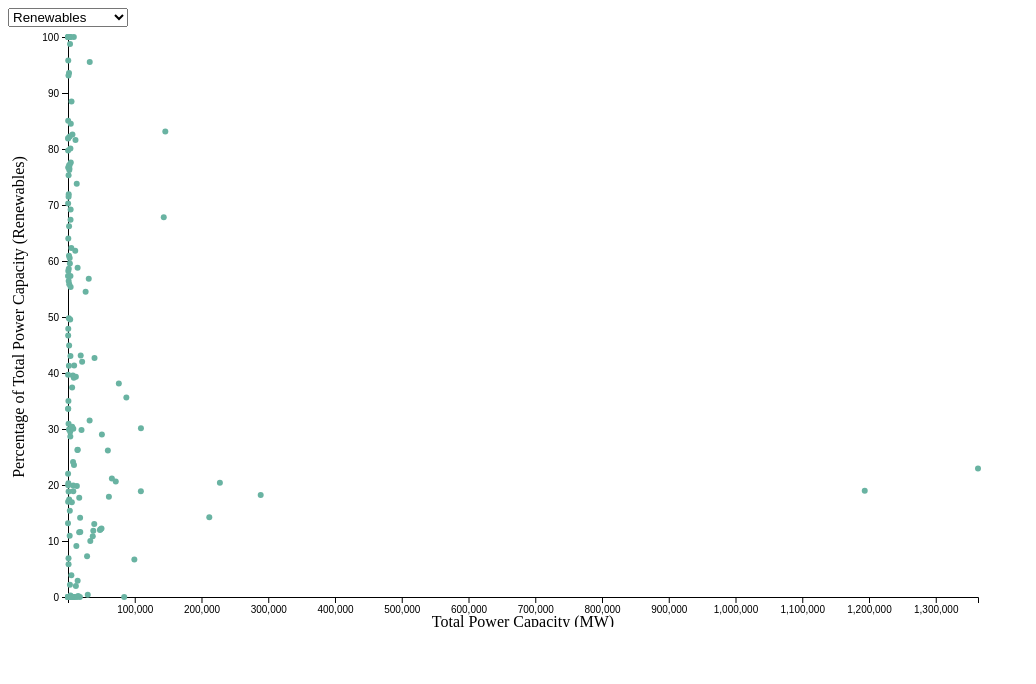
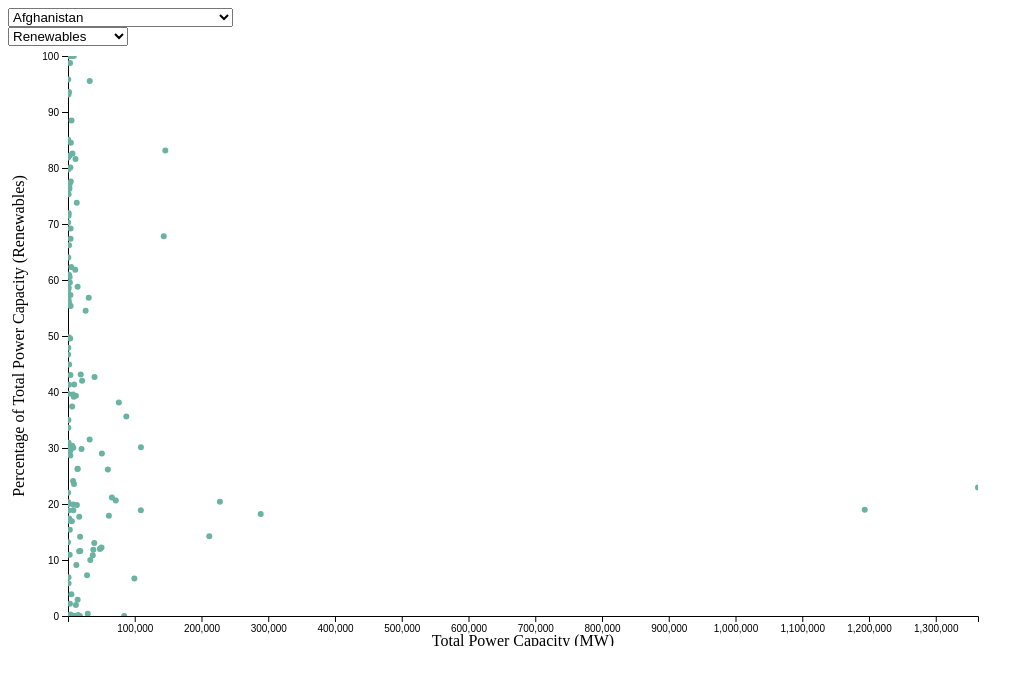
Before and after one commit to ajlarivi/ajlarivi.github.io, a plain HTML site: page scatter.html in a window 1280 px wide. Shown: the whole page, without its empty margins (0-1036 px from the left). Drawn offline with nearby package versions, Linux system fonts and the light colour scheme.

Commit message:
zoom without dropdown changes working

```diff
--- a/scatter.html
+++ b/scatter.html
@@ -4,7 +4,9 @@
 <!-- Load d3.js -->
 <script src="https://d3js.org/d3.v4.js"></script>
 
+<div id="countryOpts"></div>
 <div id="yOpts"></div>
+
 
 <!-- Create a div where the graph will take place -->
 <div id="my_dataviz"></div>
@@ -25,6 +27,13 @@ var svg = d3.select("#my_dataviz")
   .append("g")
     .attr("transform",
           "translate(" + margin.left + "," + margin.top + ")");
+
+// create a clipping region
+svg.append("defs").append("clipPath")
+    .attr("id", "clip")
+  .append("rect")
+    .attr("width", width)
+    .attr("height", height);
 
 //Read the data
 d3.json("https://raw.githubusercontent.com/ajlarivi/ajlarivi.github.io/master/data/country_stats3.json", function(data) {
@@ -82,7 +91,7 @@ d3.json("https://raw.githubusercontent.com/ajlarivi/ajlarivi.github.io/master/da
         return i / data.length * 500;
       })
       .attr("cy", function(d){
-        return y((d[property]/d.Total)*100);
+        return yScale((d[property]/d.Total)*100);
       })
       .on("end", function(){
         d3.select(this)
@@ -102,17 +111,44 @@ d3.json("https://raw.githubusercontent.com/ajlarivi/ajlarivi.github.io/master/da
 
   }
 
+  function highlightCountry(){
+    var country = this.value;
+    var countries = svg.selectAll("circle")
+      .attr("style", "fill:#69b3a2")
 
+    countries
+      .filter(function(d){
+        return d.Country == country
+      })
+      .attr("style", "fill:red")
+
+  }
+
+  //get data range
   var xExtent = d3.extent(data, function(d) { return +d.Total; })
   var yExtent = d3.extent(data, function(d) { return +(d.Renewables/d.Total)*100; })
-    // Add X axis
-    var x = d3.scaleLinear()
+    //create scale objects
+    var xScale = d3.scaleLinear()
       .domain(xExtent)
       .range([ 0, width ]);
-    svg.append("g")
+
+    var yScale = d3.scaleLinear()
+      .domain([0,100])
+      .range([ height, 0]);
+    //create Axis objects
+    var xAxis = d3.axisBottom(xScale)
+
+    var yAxis = d3.axisLeft(yScale)
+
+    //draw axis
+    var gX = svg.append("g")
       .attr("class", "x axis")
       .attr("transform", "translate(0," + height + ")")
-      .call(d3.axisBottom(x));
+      .call(xAxis);
+
+    var gY = svg.append("g")
+      .attr("class", "y axis")
+      .call(yAxis);
 
     svg.append("text")
       .attr("transform",
@@ -120,15 +156,6 @@ d3.json("https://raw.githubusercontent.com/ajlarivi/ajlarivi.github.io/master/da
                            (height + margin.top + 20) + ")")
       .style("text-anchor", "middle")
       .text("Total Power Capacity (MW)");
-
-    // Add Y axis
-    var y = d3.scaleLinear()
-      .domain([0,100])
-      .range([ height, 0]);
-    svg.append("g")
-      .attr("class", "y axis")
-      .call(d3.axisLeft(y));
-
 
     svg.append("text")
       .attr("transform", "rotate(-90)")
@@ -139,30 +166,76 @@ d3.json("https://raw.githubusercontent.com/ajlarivi/ajlarivi.github.io/master/da
       .style("text-anchor", "middle")
       .text("Percentage of Total Power Capacity (" + currentlyDisplayed + ")");
 
+  //draw data points
+    var points_g = svg.append("g")
+      //.attr('transform', 'translate(' + margin.left + ',' + margin.top + ')')
+      .attr("clip-path", "url(#clip)")
+      .classed("points_g", true);
 
-    // Add dots
-    svg.append('g')
-      .selectAll("dot")
+    // draw circles
+    var points = points_g
+      .selectAll("circle")
       .data(data)
+
+    points = points
       .enter()
       .append("circle")
-        .attr("cx", function (d) { return x(d.Total); } )
-        .attr("cy", function (d) { return y((d.Renewables/d.Total)*100); } )
+        .attr("cx", function (d) { return xScale(d.Total); } )
+        .attr("cy", function (d) { return yScale((d.Renewables/d.Total)*100); } )
         .attr("r", 3)
         .style("fill", "#69b3a2")
       .on("mouseover", mouseover )
       .on("mousemove", mousemove )
       .on("mouseleave", mouseleave )
 
+      // Pan and zoom
+      var zoom = d3.zoom()
+          .scaleExtent([.5, 20])
+          .extent([[0, 0], [width, height]])
+          .on("zoom", zoomed);
 
-  var listOptions = d3.keys(data[0]).slice(2)
+      svg.append("rect")
+          .attr("width", width)
+          .attr("height", height)
+          .style("fill", "none")
+          .style("pointer-events", "all")
+          //.attr('transform', 'translate(' + margin.left + ',' + margin.top + ')')
+          .call(zoom);
+
+      function zoomed() {
+      // create new scale ojects based on event
+          var new_xScale = d3.event.transform.rescaleX(xScale);
+          var new_yScale = d3.event.transform.rescaleY(yScale);
+      // update axes
+          gX.call(xAxis.scale(new_xScale));
+          gY.call(yAxis.scale(new_yScale));
+          points.data(data)
+           .attr('cx', function(d) {return new_xScale(d.Total)})
+           .attr('cy', function(d) {return new_yScale((d.Renewables/d.Total)*100); });
+      }
+
+
+  var yOptions = d3.keys(data[0]).slice(2)
+  var countryOptions = d3.map(data, function(d){return(d.Country)}).keys()
+
 
   var select = d3.select("#yOpts")
     .append("select")
     .on("change", updateGraph)
 
   var options = select.selectAll(null)
-    .data(listOptions)
+    .data(yOptions)
+    .enter()
+    .append("option")
+    .text(function(d){return d})
+    .attr("value", function(d){return d})
+
+    var select = d3.select("#countryOpts")
+    .append("select")
+    .on("change", highlightCountry)
+
+  var countryDropdown = select.selectAll(null)
+    .data(countryOptions)
     .enter()
     .append("option")
     .text(function(d){return d})
```
